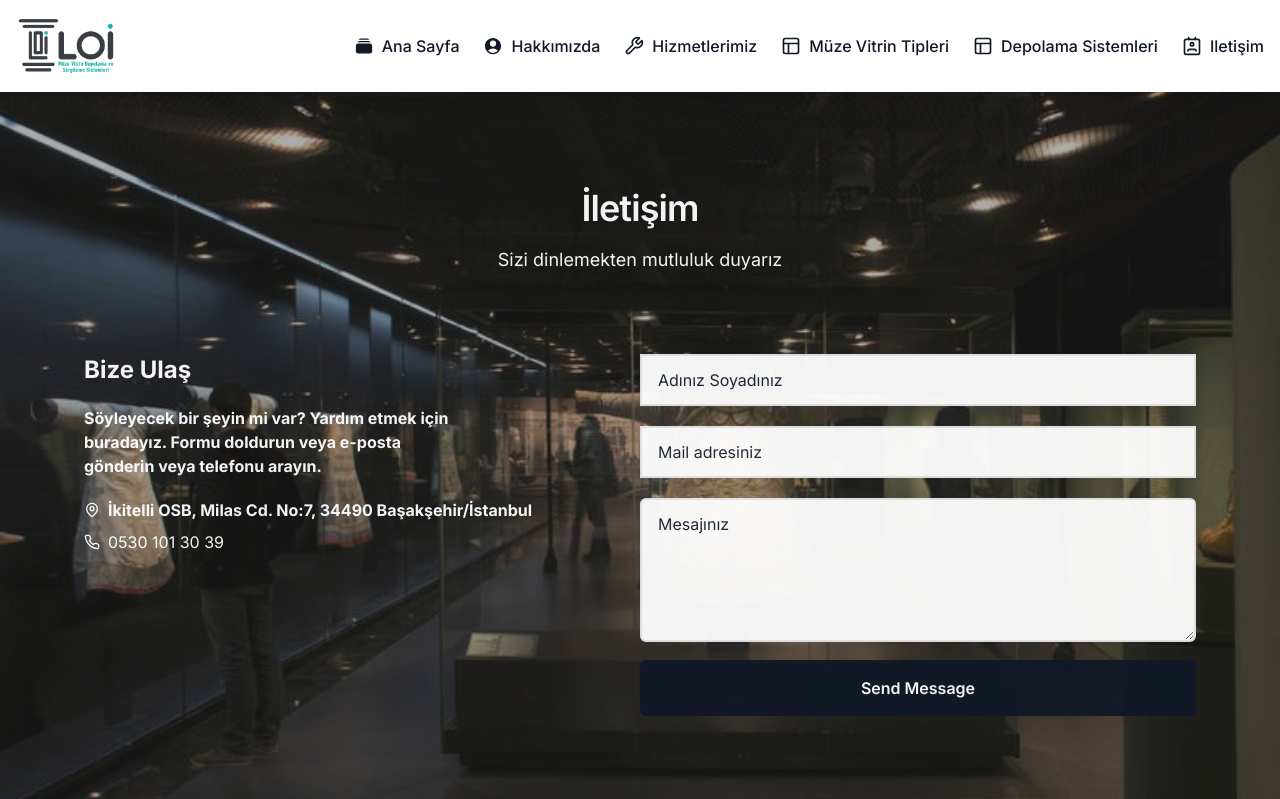
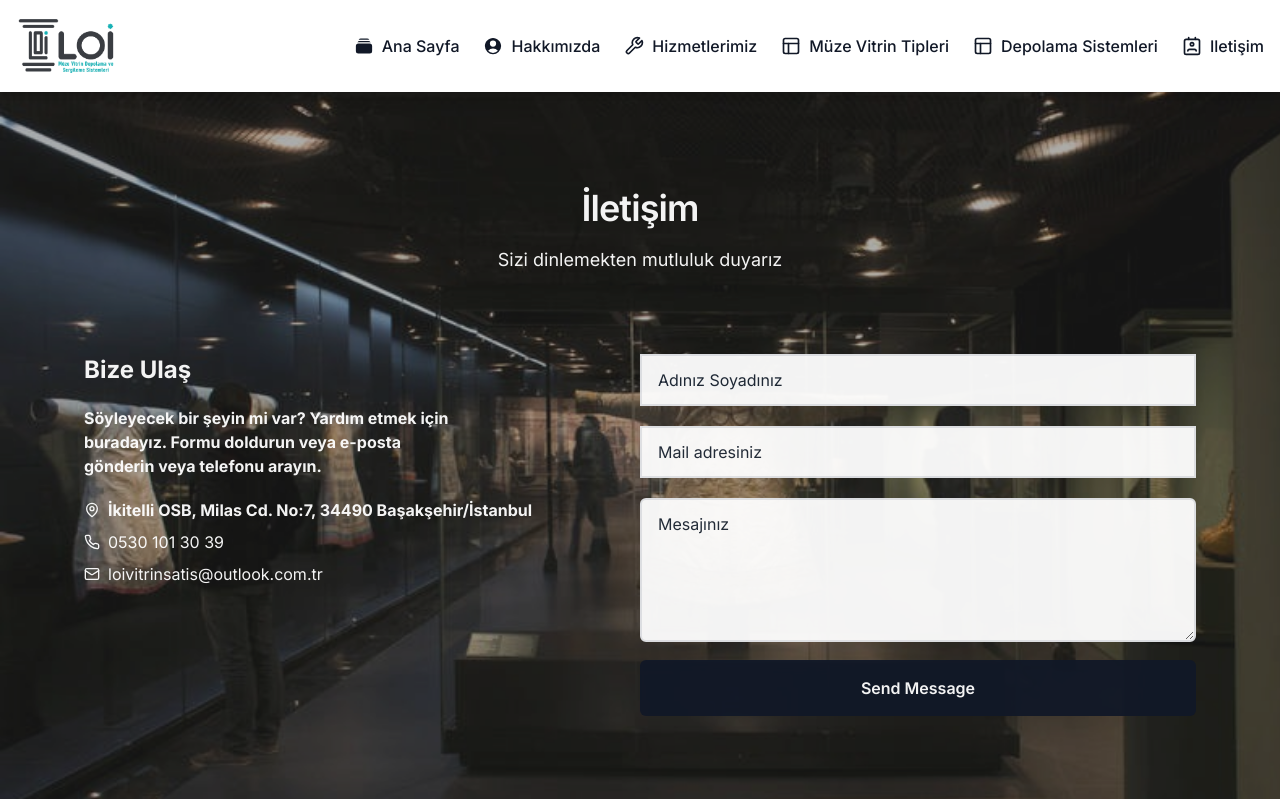
Before and after one commit to Abdurrahman-Subh/loi-vitrin, a Next.js app: page /iletisim in a window 1280 px wide. Shown: the top 799 px of the page. Built offline with nearby package versions, Linux system fonts and the light colour scheme.

Commit message:
Add email link to Contact component in page.js

```diff
--- a/app/iletisim/page.js
+++ b/app/iletisim/page.js
@@ -1,6 +1,7 @@
 "use client";
 import cn from "@/utils/helpers/cn";
-import { MailIcon, MapPinIcon, PhoneIcon } from "lucide-react";
+import { Mail, MailIcon, MapPinIcon, PhoneIcon } from "lucide-react";
+import Link from "next/link";
 import React, { useState } from "react";
 import { useForm } from "react-hook-form";
 
@@ -58,6 +59,15 @@ const Contact = (props) => {
                   <a className="text-white" href={`tel:+905301013039`}>
                     0530 101 30 39
                   </a>
+                </div>
+                <div className="flex items-center mt-2 space-x-2 ">
+                  <Mail className="w-4 h-4 text-white font-bold" />
+                  <Link
+                    className="text-white"
+                    href={`mailto:loivitrinsatis@outlook.com.tr`}
+                  >
+                    loivitrinsatis@outlook.com.tr
+                  </Link>
                 </div>
               </div>
             </div>
```
